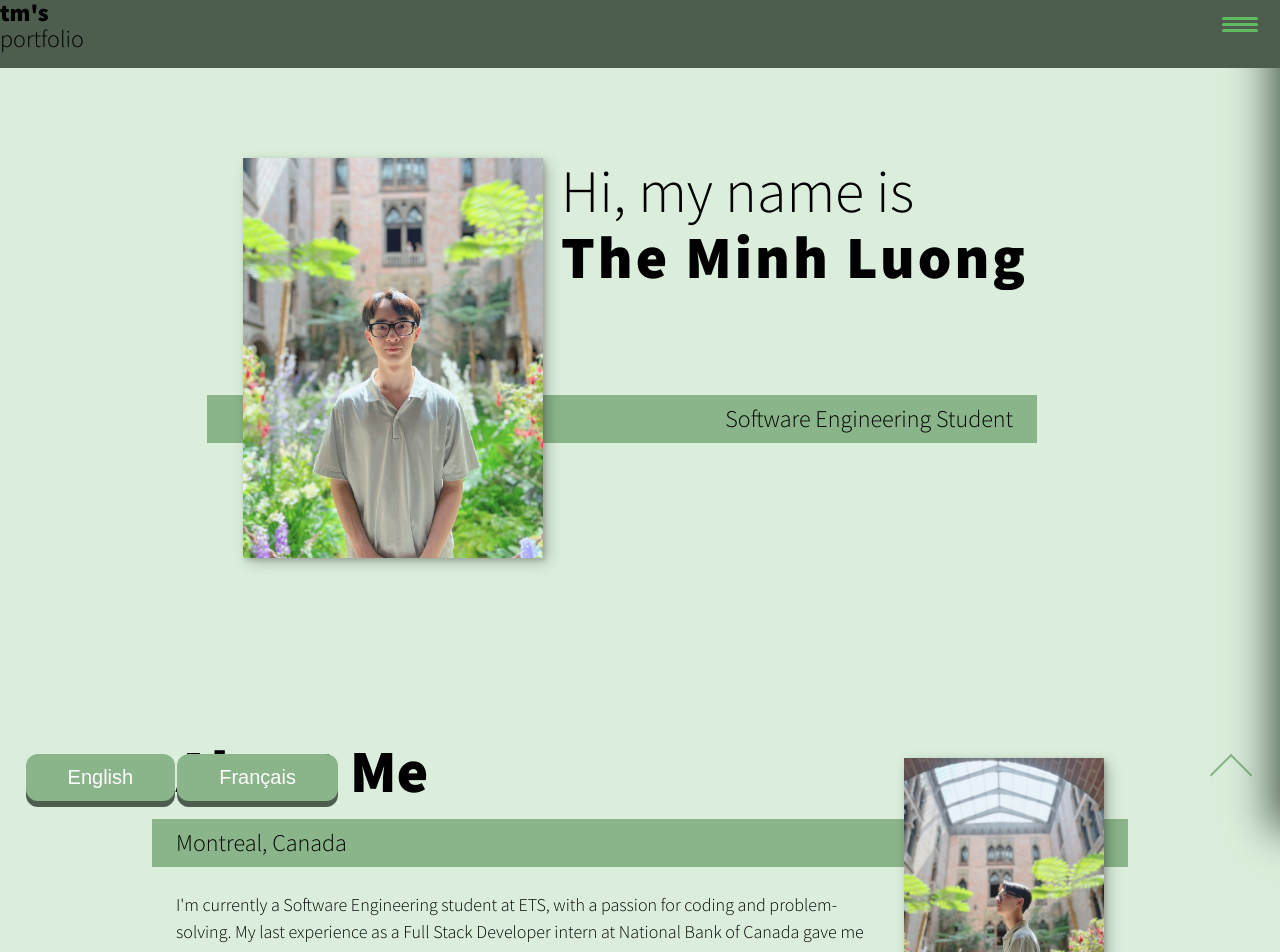
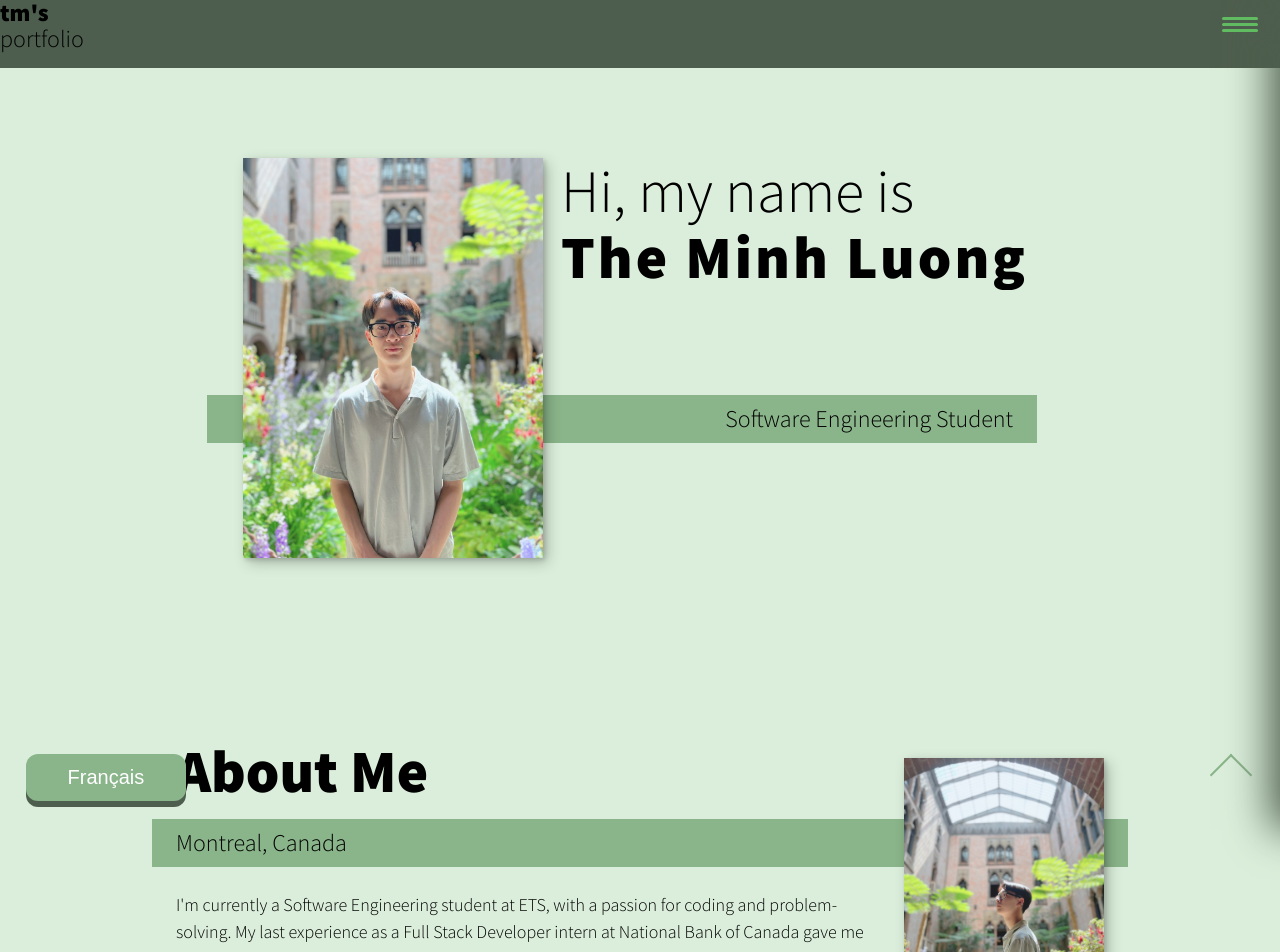
Before and after one commit to ThiiLuu79/tm_portfolio, a React (Create React App) app: page / in a window 1280 px wide. Shown: the top 952 px of the page. Built offline with nearby package versions, Linux system fonts and the light colour scheme.

Commit message:
Updated languageToggler.jsx

```diff
--- a/src/LanguageContext/languageToggler.jsx
+++ b/src/LanguageContext/languageToggler.jsx
@@ -1,20 +1,21 @@
-import React from 'react';
+import React, { useState } from 'react';
 import { useLanguage } from './languageContext';
 
 export const LanguageToggler = () => {
     const { setLanguage } = useLanguage();
+    const [currentLanguage, setCurrentLanguage] = useState('en');
+
+    const toggleLanguage = () => {
+        const newLanguage = currentLanguage === 'en' ? 'fr' : 'en';
+        setCurrentLanguage(newLanguage);
+        setLanguage(newLanguage);
+    };
 
     return (
         <div className='translator'>
-            <button className="pushable" onClick={() => setLanguage('en')}>
+            <button className="pushable" onClick={toggleLanguage}>
                 <span className="front">
-                    English
-                </span>
-            </button>
-
-            <button className="pushable" onClick={() => setLanguage('fr')}>
-                <span className="front">
-                    Français
+                    {currentLanguage === 'en' ? 'Français' : 'English'}
                 </span>
             </button>
         </div>
```
